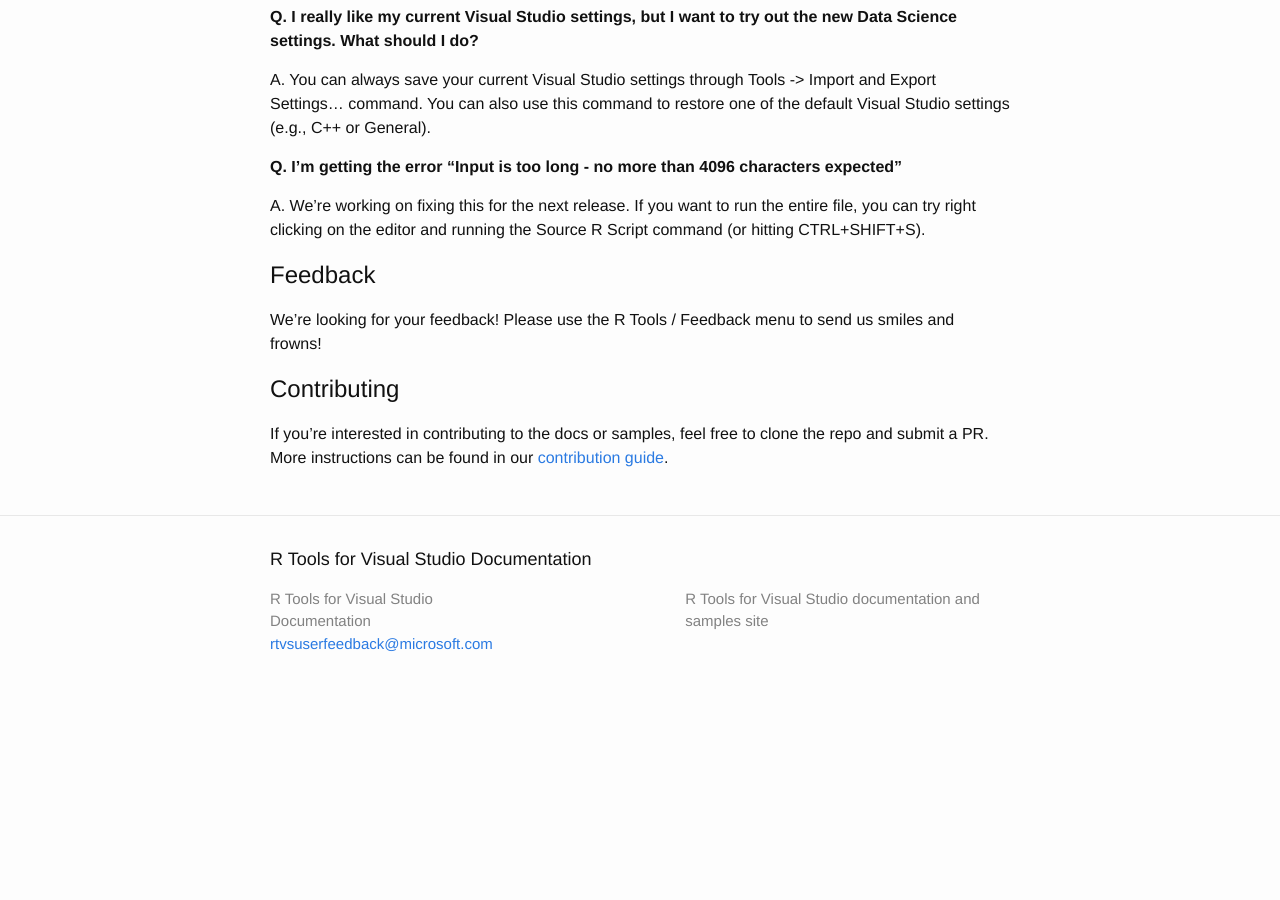
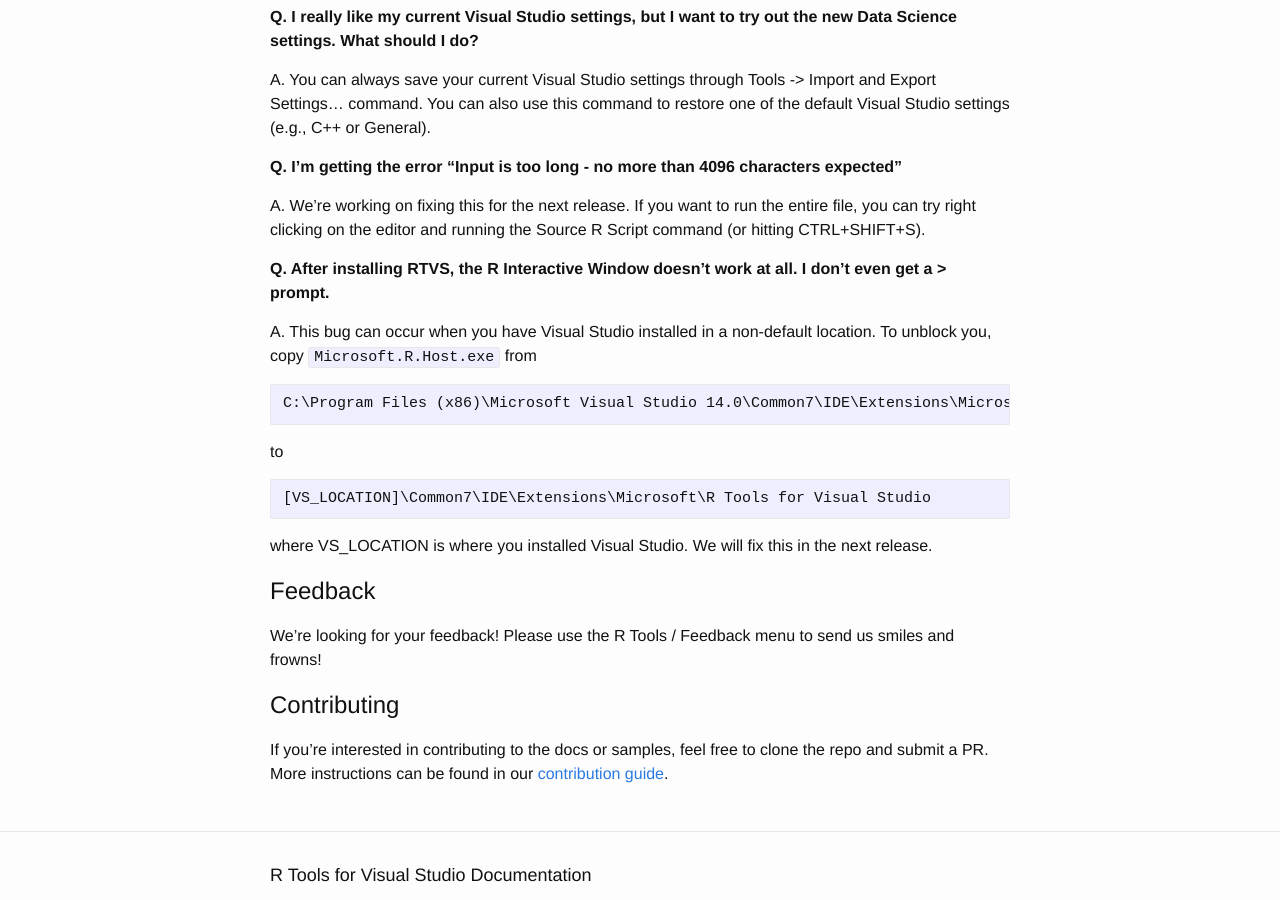
Before and after one commit to microsoft/RTVS-docs, a Jekyll site: the page built from index.md, in a window 1280 px wide and 900 px high, scrolled down 3711 px. Built offline with Jekyll 4.4.1, drawn with Linux system fonts in a browser that asks for light colours; before the commit the page ends 4426 px from its top, so only the background shows below that.

Commit message:
Added FAQ for non-standard VS install locations bug

````diff
--- a/index.md
+++ b/index.md
@@ -135,6 +135,25 @@
 entire file, you can try right clicking on the editor and running the Source R
 Script command (or hitting CTRL+SHIFT+S).
 
+**Q. After installing RTVS, the R Interactive Window doesn't work at all. I
+don't even get a > prompt.**
+
+A. This bug can occur when you have Visual Studio installed in a non-default
+location. To unblock you, copy `Microsoft.R.Host.exe` from
+
+```
+C:\Program Files (x86)\Microsoft Visual Studio 14.0\Common7\IDE\Extensions\Microsoft\R Tools for Visual Studio
+```
+
+to
+
+```
+[VS_LOCATION]\Common7\IDE\Extensions\Microsoft\R Tools for Visual Studio
+```
+
+where VS_LOCATION is where you installed Visual Studio. We will fix this in the
+next release.
+
 ## Feedback
 
 We're looking for your feedback! Please use the R Tools / Feedback menu to send
````
